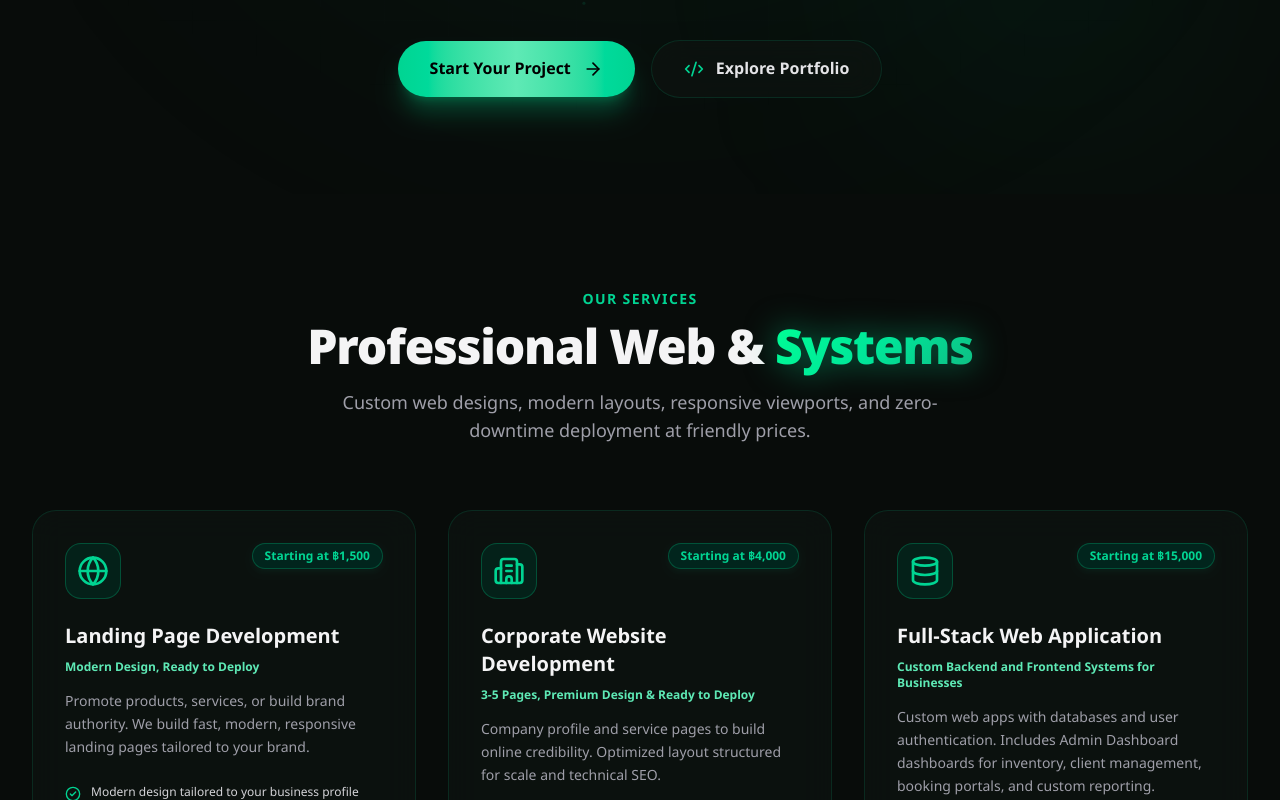
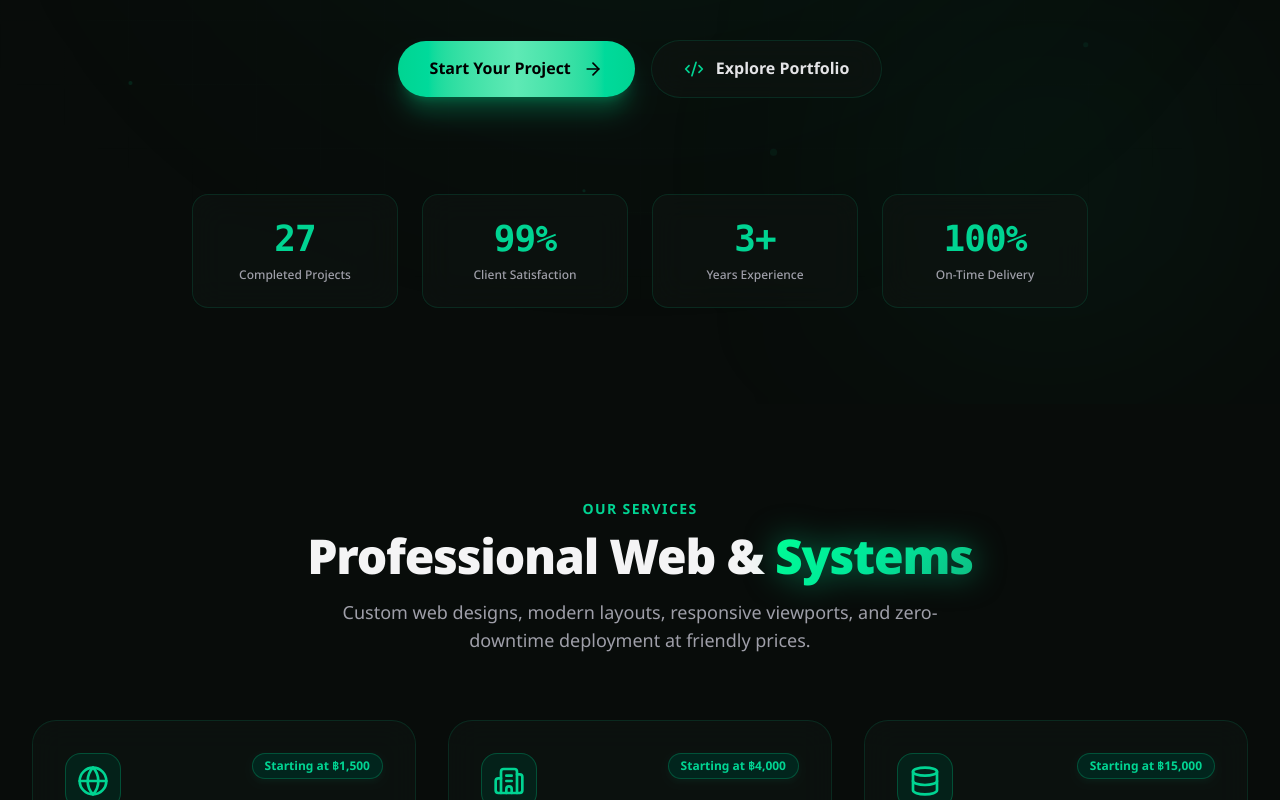
Before and after one commit to LazyDevCode-888/ldcode-website, a Next.js app: page / in a window 1280 px wide. Shown: the part 700-1500 px from the top of the page. Built offline with nearby package versions, Linux system fonts and the light colour scheme.

Commit message:
feat: implement HeroSection and ProjectShowcase components with company data integration

```diff
--- a/components/home/HeroSection.tsx
+++ b/components/home/HeroSection.tsx
@@ -175,6 +175,26 @@ export default function HeroSection() {
             <span>{t('สำรวจผลงานล่าสุด', 'Explore Portfolio')}</span>
           </Link>
         </motion.div>
+
+        {/* Stats Grid */}
+        <motion.div
+          variants={itemVariants}
+          className="grid grid-cols-2 md:grid-cols-4 gap-4 sm:gap-6 pt-16 max-w-4xl mx-auto w-full"
+        >
+          {companyData.stats.map((stat, idx) => (
+            <div
+              key={idx}
+              className="glass-card p-5 sm:p-6 rounded-2xl border border-emerald-500/10 bg-zinc-950/40 text-center hover:border-emerald-500/30 hover:bg-emerald-950/10 transition-all duration-300 group"
+            >
+              <div className="text-3xl sm:text-4xl font-extrabold text-emerald-400 font-mono tracking-tight mb-2 group-hover:scale-105 transition-transform duration-300">
+                {stat.value}
+              </div>
+              <div className="text-xs text-zinc-400 font-medium">
+                {t(stat.label)}
+              </div>
+            </div>
+          ))}
+        </motion.div>
       </motion.div>
     </section>
   )
--- a/components/home/ProjectShowcase.tsx
+++ b/components/home/ProjectShowcase.tsx
@@ -31,7 +31,7 @@ export default function ProjectShowcase() {
               {t('โปรเจกต์', 'Selected Works')}
             </h2>
             <p className="text-3xl sm:text-5xl font-extrabold tracking-tight">
-              {t('โครงการที่น่าสนใจ', 'Featured')} <span className="text-code">{t('ของเรา', 'Projects')}</span>
+              {t('โปรเจกต์ที่น่าสนใจ', 'Featured')} <span className="text-code">{t('ของเรา', 'Projects')}</span>
             </p>
           </motion.div>
           <Link
@@ -123,6 +123,51 @@ export default function ProjectShowcase() {
             ))}
           </Swiper>
         </motion.div>
+
+        {/* Project Metrics / Statistics */}
+        <motion.div
+          initial={{ opacity: 0, y: 30 }}
+          whileInView={{ opacity: 1, y: 0 }}
+          viewport={{ once: true }}
+          transition={{ duration: 0.7, delay: 0.2 }}
+          className="mt-12 grid grid-cols-1 sm:grid-cols-2 lg:grid-cols-4 gap-4 sm:gap-6 border-t border-zinc-800/80 pt-16"
+        >
+          {[
+            {
+              title: { th: "เว็บแอปพลิเคชัน & Dashboard", en: "Web Apps & Dashboards" },
+              count: "8+",
+              desc: { th: "ระบบหลังบ้าน ระบบจัดการข้อมูล ระบบจอง และ CRM/ERP", en: "Admin panels, databases, bookings, CRM/ERP" }
+            },
+            {
+              title: { th: "อีคอมเมิร์ซ & ร้านค้าออนไลน์", en: "E-Commerce & Retail" },
+              count: "4+",
+              desc: { th: "ระบบตะกร้าสินค้า ระบบชำระเงิน และการจัดการออเดอร์", en: "Cart systems, payments, order management" }
+            },
+            {
+              title: { th: "เว็บไซต์บริษัท & Landing Page", en: "Corporate & Landing Pages" },
+              count: "10+",
+              desc: { th: "เว็บแบรนดิ้ง แนะนำบริษัท โปรโมทสินค้า โหลดเร็วและทำ SEO", en: "Corporate portfolio, landing pages, high performance SEO" }
+            },
+            {
+              title: { th: "โมบายแอปพลิเคชัน & IoT", en: "Mobile Apps & IoT" },
+              count: "2+",
+              desc: { th: "แอปพลิเคชันมือถือ iOS/Android และระบบเชื่อมต่ออุปกรณ์", en: "Hybrid mobile apps and connected devices APIs" }
+            }
+          ].map((item, index) => (
+            <div
+              key={index}
+              className="glass-card p-6 rounded-3xl border border-emerald-500/10 hover:border-emerald-500/20 bg-zinc-950/20 hover:bg-emerald-950/5 transition-all duration-300 flex flex-col justify-between"
+            >
+              <div>
+                <div className="text-4xl font-extrabold text-emerald-400 font-mono tracking-tight mb-2">
+                  {item.count}
+                </div>
+                <h4 className="text-sm font-bold text-zinc-100 mb-2">{t(item.title)}</h4>
+                <p className="text-xs text-zinc-400 leading-relaxed">{t(item.desc)}</p>
+              </div>
+            </div>
+          ))}
+        </motion.div>
       </div>
     </section>
   )
--- a/data/company.json
+++ b/data/company.json
@@ -9,7 +9,36 @@
     "en": "Custom landing pages, corporate websites, and full-stack web applications built by a professional freelance developer. Fast load speed, responsive layouts, and ready to deploy."
   },
   "founded": "2024",
-  "stats": [],
+  "stats": [
+    {
+      "value": "27",
+      "label": {
+        "th": "โปรเจกต์ที่สำเร็จ",
+        "en": "Completed Projects"
+      }
+    },
+    {
+      "value": "99%",
+      "label": {
+        "th": "ความพึงพอใจจากลูกค้า",
+        "en": "Client Satisfaction"
+      }
+    },
+    {
+      "value": "3+",
+      "label": {
+        "th": "ปีประสบการณ์",
+        "en": "Years Experience"
+      }
+    },
+    {
+      "value": "100%",
+      "label": {
+        "th": "ส่งมอบตรงเวลา",
+        "en": "On-Time Delivery"
+      }
+    }
+  ],
   "contact": {
     "email": "ldcode.technologies@gmail.com",
     "phone": "062-220-6388",
```
